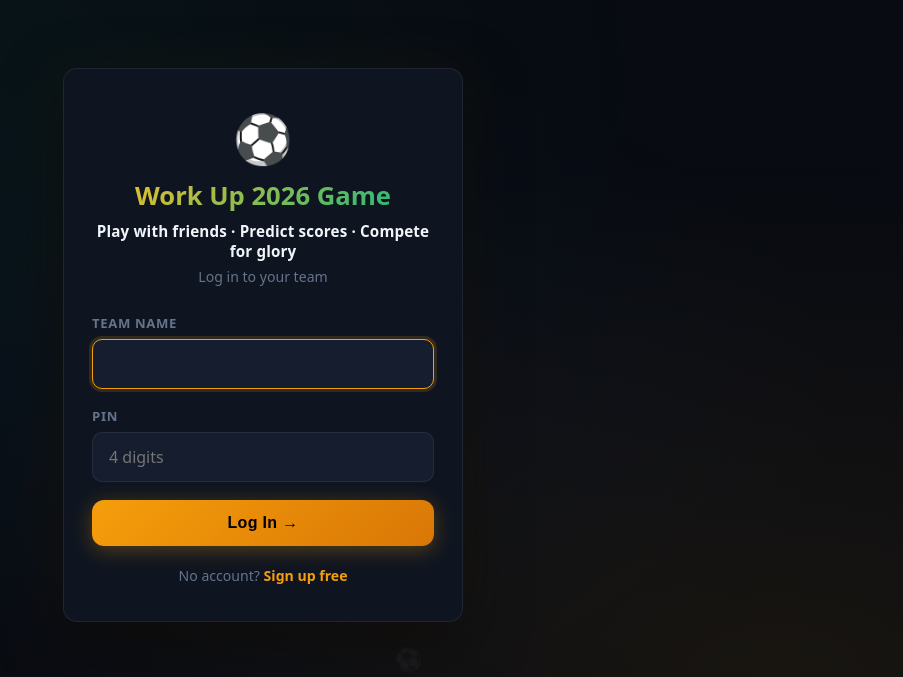
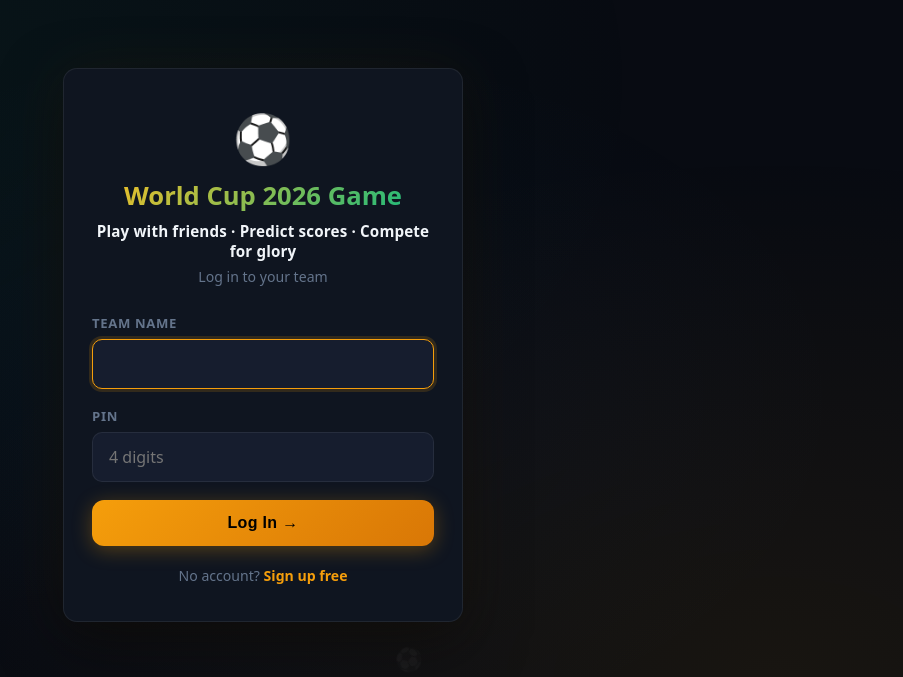
Before and after one commit to matteotassotiete/Worldcup-game, a Flask app: page /login in a window 1280 px wide. Shown: the top 677 px of the page, without its empty margins (377-1280 px from the left). Run offline with Flask 3, Linux system fonts and the light colour scheme.

Commit message:
Fix: World Cup not Work Up
Co-Authored-By: Claude Sonnet 4.6 <noreply@anthropic.com>

```diff
--- a/templates/base.html
+++ b/templates/base.html
@@ -3,13 +3,13 @@
 <head>
 <meta charset="UTF-8">
 <meta name="viewport" content="width=device-width, initial-scale=1.0">
-<title>{% block title %}Work Up World Cup Game{% endblock %}</title>
+<title>{% block title %}World Cup Game{% endblock %}</title>
 <link rel="stylesheet" href="{{ url_for('static', filename='css/main.css') }}">
 </head>
 <body>
 {% if session.user_id %}
 <nav>
-  <a href="{{ url_for('predict') }}" class="nav-brand">⚽ <span>Work Up WC</span></a>
+  <a href="{{ url_for('predict') }}" class="nav-brand">⚽ <span>World Cup</span></a>
   <div class="nav-links">
     <a href="{{ url_for('predict') }}" {% if request.endpoint=='predict' %}class="active"{% endif %}>Predict</a>
     <a href="{{ url_for('leaderboard') }}" {% if request.endpoint=='leaderboard' %}class="active"{% endif %}>Standings</a>
--- a/templates/login.html
+++ b/templates/login.html
@@ -1,10 +1,10 @@
 {% extends "base.html" %}
-{% block title %}Login — Work Up World Cup Game{% endblock %}
+{% block title %}Login — World Cup Game{% endblock %}
 {% block content %}
 <div class="auth-card">
   <div class="auth-hero">
     <span class="ball">⚽</span>
-    <h1>Work Up 2026 Game</h1>
+    <h1>World Cup 2026 Game</h1>
     <p class="auth-tagline">Play with friends · Predict scores · Compete for glory</p>
     <p class="auth-sub">Log in to your team</p>
   </div>
--- a/templates/signup.html
+++ b/templates/signup.html
@@ -1,5 +1,5 @@
 {% extends "base.html" %}
-{% block title %}Sign Up — Work Up World Cup Game{% endblock %}
+{% block title %}Sign Up — World Cup Game{% endblock %}
 {% block content %}
 <div class="auth-card">
   <div class="auth-hero">
```
